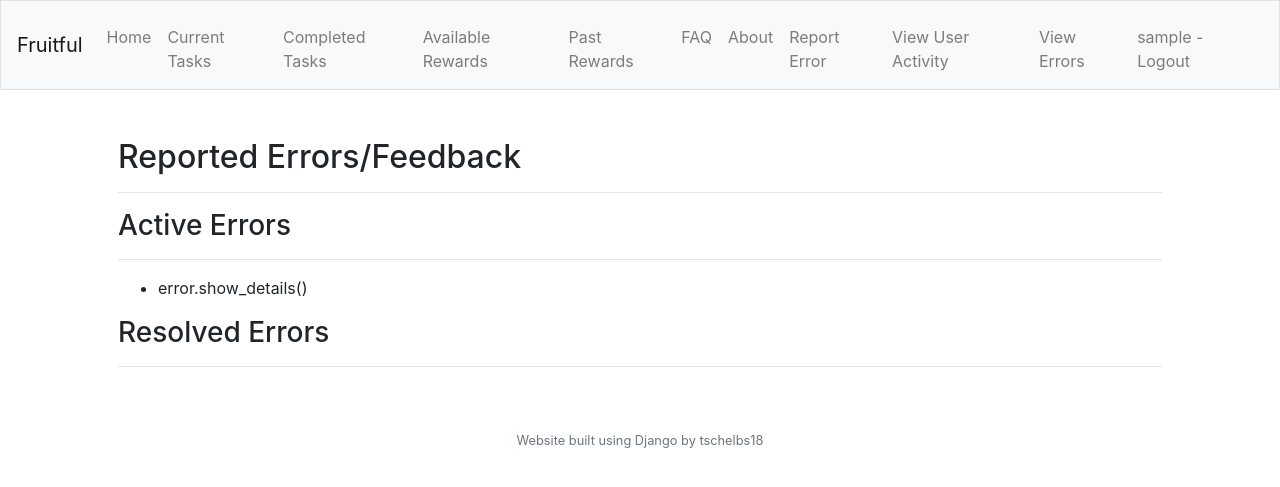
After one commit to tschelbs18/fruitful, a Django app: page /admin_errors in a window 1280 px wide. The commit adds this page. Shown: the top 487 px of the page. Run offline with Django 3.2, Linux system fonts and the light colour scheme; a user stored in the database is signed in; tables that the repository leaves empty hold one stand-in row (values such as "Sample post"); some libraries are stand-ins or nearby versions.

Commit message:
Added Admin Error View

```diff
--- a/tasks/models.py
+++ b/tasks/models.py
@@ -17,6 +17,9 @@ class Error(models.Model):
 
     def __str__(self):
         return f"Error #{self.id}: {self.subject}"
+
+    def show_details(self):
+        return f"Error #{self.id}: {self.subject} - {self.details}"
 
 class StandardTask(models.Model):
     size = models.CharField(max_length=64)
--- /dev/null
+++ b/tasks/templates/tasks/admin_errors.html
@@ -0,0 +1,29 @@
+{% extends "tasks/base.html" %}
+{% load static %}
+
+{% block title %}Admin Errors{% endblock %}
+
+{% block body %}
+  <h2>Reported Errors/Feedback</h2>
+  <hr>
+  <h3>Active Errors</h3>
+  <hr>
+  {% if active_errors %}
+  <ul>
+    {% for error in active_errors %}
+      <li>error.show_details()</li>
+    {% endfor %}
+  </ul>
+  {% else %}
+  <p>
+    No active errors.
+  </p>
+  {% endif %}
+  <h3>Resolved Errors</h3>
+  <hr>
+  <ul>
+    {% for error in fixed_errors %}
+      <li>error.show_details()</li>
+    {% endfor %}
+  </ul>
+{% endblock %}
--- a/tasks/templates/tasks/beta.html
+++ b/tasks/templates/tasks/beta.html
@@ -26,7 +26,7 @@
           <img src="{% static 'tasks/fruit_art/happy_fruits.jpg' %}" alt="Happy Fruits!" class="img_center">
           <hr>
           <p class="p_center">
-            Fruitful is a productivity helper built to maximize your daily activity while working remotely or on your computer in general. It's currently in development, and our team of one is hard at work to make it available.
+            Fruitful is a productivity helper built to maximize your daily activity while working remotely or on your computer in general. It's currently in development, and will be available 6/22.
           </p>
         </main>
 
--- a/tasks/tests.py
+++ b/tasks/tests.py
@@ -2,4 +2,3 @@ from django.test import TestCase
 
 # Create your tests here.
 print("Success")
-print("Plase")
--- a/tasks/urls.py
+++ b/tasks/urls.py
@@ -10,5 +10,6 @@ urlpatterns = [
   path("error_report", views.error_view, name="error"),
   path("faq", views.faq_view, name="faq"),
   path("about", views.about_view, name="about"),
-  path("admin_tasks", views.admin_tasks_view, name="admin_tasks_view")
+  path("admin_tasks", views.admin_tasks_view, name="admin_tasks_view"),
+  path("admin_errors", views.admin_errors_view, name="admin_errors_view")
 ]
--- a/tasks/views.py
+++ b/tasks/views.py
@@ -68,6 +68,17 @@ def error_view(request):
     else:
         return render(request, "tasks/error.html")
 
+def admin_errors_view(request):
+    if not request.user.is_superuser:
+        messages.add_message(request, messages.INFO, "You don't have access to this page.")
+        return render(request, "tasks/index.html")
+    else:
+        context = {
+            "active_errors": Error.objects.filter(handled=True),
+            "fixed_errors": Error.objects.filter(handled=False)
+        }
+        return render(request, "tasks/admin_errors.html", context)
+
 def tasks_view(request):
     # TODO:
     pass
```
Also changed, not shown: tasks/migrations/0002_error.py (added).
